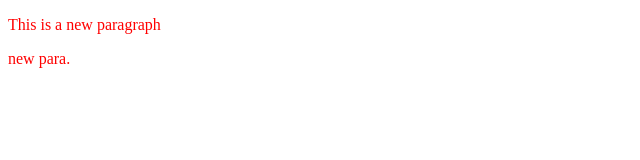
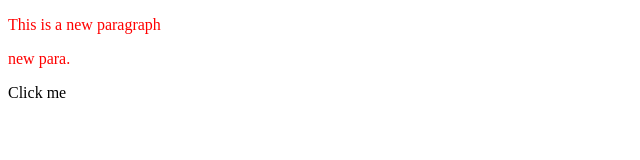
Before and after one commit to Awanish-d/local, a plain HTML site: page local/index.html in a window 1280 px wide. Shown: the full height of the page, 0-640 px from the left. Drawn offline with Linux system fonts and the light colour scheme.

Commit message:
add new dropdown

```diff
--- a/local/index.html
+++ b/local/index.html
@@ -11,5 +11,6 @@
     <p>new para.
 
     </p>
+    <dropdown>Click me</dropdown>
 </body>
 </html>
```
